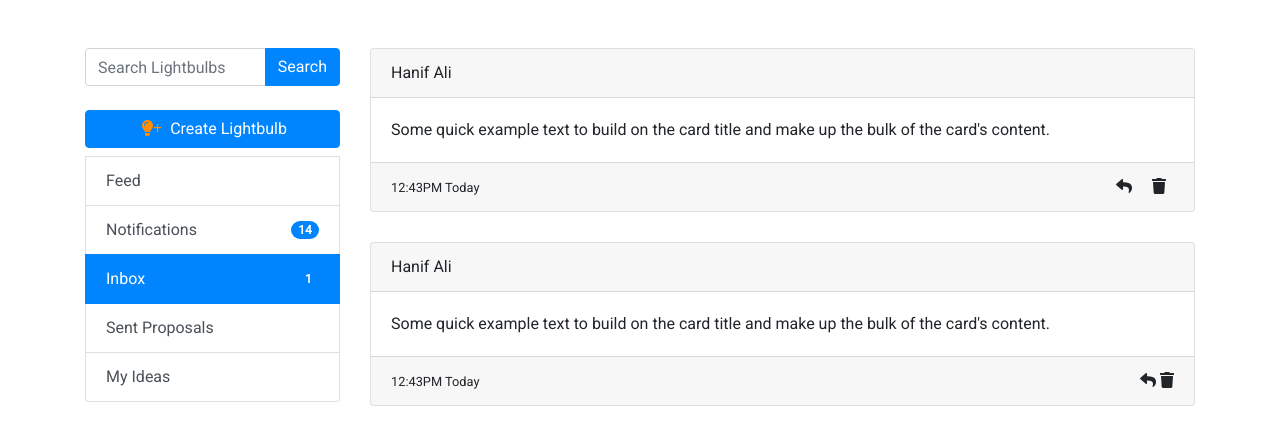
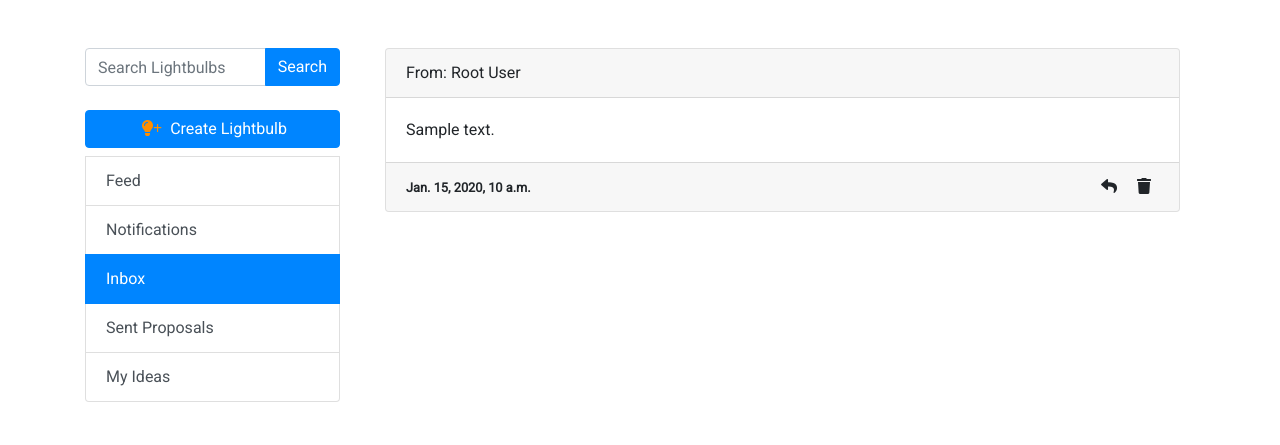
Before and after one commit to hanif-ali/lightbulbs, a Django app: page /inbox in a window 1280 px wide. Shown: the part 56-501 px from the top of the page. Run offline with Django 3.2, Linux system fonts and the light colour scheme; a user stored in the database is signed in; data comes from the database, SQL or seed files in the repository; tables that the repository leaves empty hold one stand-in row (values such as "Sample post"); some libraries are stand-ins or nearby versions.

Commit message:
Integrated Inbox page and implemented delete button functionality

```diff
--- a/lightbulbs/LB/static/js/user.js
+++ b/lightbulbs/LB/static/js/user.js
@@ -100,3 +100,15 @@
                 })
             })
     })
+
+
+var message_delete_buttons = document.querySelectorAll(".message-delete")
+message_delete_buttons.forEach(button => {
+    button.addEventListener('click', event => {
+        message_id = button.dataset.message
+        confirmation = confirm("Do you want to delete this message?")
+        if(confirmation){
+            document.location.replace(`http://${window.location.hostname}:${window.location.port}/inbox/delete/${message_id}`)
+        }
+    })
+})
--- a/lightbulbs/LB/views.py
+++ b/lightbulbs/LB/views.py
@@ -93,7 +93,7 @@
     template_name = 'LB/feed.html'
     context_object_name = 'ideas'
     ordering = ['-rating']
-    paginate_by = 1
+    paginate_by = 6
 
 
 class Idea(DetailView, LoginRequiredMixin):
@@ -156,7 +156,7 @@
 class Inbox(LoginRequiredMixin, ListView):
     model = Message
     template_name = "LB/inbox.html"
-    context_object_name = "messages"
+    context_object_name = "inbox_messages"
 
     def get_queryset(self):
         queryset = Message.objects.filter(receiver=self.request.user)
@@ -176,7 +176,7 @@
         return False
 
     def get(self, *args, **kwargs):
-        messages.warning(self.request, "The message was deleted.")
+        messages.success(self.request, "The message was deleted.")
         self.message.delete()
         return redirect(self.success_url)
 
--- a/lightbulbs/templates/LB/feed.html
+++ b/lightbulbs/templates/LB/feed.html
@@ -3,17 +3,19 @@
 
 {% block content%}
 
-{% include 'LB/partials/django_messages.html' %}
 
 {% for idea in ideas %}
+
   <div class="col-md-12">
     <div class="card feed-item">
+
       <div class="card-header">
         <a class="card-title feed-item-title">{{idea.title}}</a>
         <div class="badge badge-secondary">
           {{idea.category}}
         </div>
       </div>
+
       <div class="card-body">
 
         <p class="card-text feed-item-description">
--- a/lightbulbs/templates/LB/inbox.html
+++ b/lightbulbs/templates/LB/inbox.html
@@ -1,139 +1,41 @@
-<!DOCTYPE html>
-<html lang="en">
-  <head>
-    <!-- Required meta tags -->
-    <meta charset="utf-8">
-    <meta name="viewport" content="width=device-width, initial-scale=1, shrink-to-fit=no">
-    <title>Lightbulbs - Idea Sharing Platform</title>
+{% extends 'LB/partials/feed_base.html' %}
+{% load static %}
 
-    <link rel="stylesheet" href="https://use.fontawesome.com/releases/v5.6.3/css/all.css" integrity="sha384-UHRtZLI+pbxtHCWp1t77Bi1L4ZtiqrqD80Kn4Z8NTSRyMA2Fd33n5dQ8lWUE00s/" crossorigin="anonymous">
+{% block content%}
 
-    <link rel="stylesheet" href="css/bootstrap4-wizardry.min.css">
+{% for message in inbox_messages %}
 
-    <link rel="stylesheet" href="css/styles.css">
-
-    <link href="https://fonts.googleapis.com/css?family=Comfortaa|Roboto:300,400" rel="stylesheet">
-
-
-  </head>
-  <body>
-
-  <div class="bg-dark navbar-dark text-white">
-    <div class="container">
-      <nav class="navbar px-0 navbar-expand-lg navbar-dark">
-        <button class="navbar-toggler" type="button" data-toggle="collapse" data-target="#navbarNavAltMarkup" aria-controls="navbarNavAltMarkup" aria-expanded="false" aria-label="Toggle navigation">
-          <span class="navbar-toggler-icon"></span>
-        </button>
-        <div class="collapse navbar-collapse" id="navbarNavAltMarkup">
-          <div class="navbar-nav">
-            <a href="#" class="navbar-brand text-white">
-              <span class="fa fa-lightbulb text-warning mx-2"></span>
-            LightBulbs</a>
-            <a href="index.html" class="nav-link text-white">Home</a>
-            <a href="app.html" class="text-decoration-none nav-link">My Profile</a>
-            <a href="form.html" class="text-decoration-none nav-link">Settings</a>
-            <a href="form.html" class="text-decoration-none nav-link">Log Out</a>
-          </div>
-        </div>
-      </nav>
-
-    </div>
-  </div>
-
-  <div class="container py-5 mb5">
-
-  <div class="row">
-    <div class="col-md-3">
-        <form class="mb-3">
-          <div class="input-group">
-            <input type="text" class="form-control" placeholder="Search Lightbulbs">
-            <div class="input-group-append">
-              <button type="submit" class="btn btn-primary">Search</button>
-            </div>
-          </div>
-        </form>
-
-        <div class="list-group">
-          <button class="btn btn-primary my-2">
-            <span class="fa fa-lightbulb text-warning mx-1">+</span>
-            Create Lightbulb</button>
-          <a href="#" class="list-group-item list-group-item-action"> Feed </a>
-          <a href="#" class="list-group-item list-group-item-action  d-flex justify-content-between align-items-center">
-            Notifications
-            <span class="badge badge-primary badge-pill ml-auto">14</span>
-          </a>
-          <a href="#" class="list-group-item active list-group-item-action d-flex justify-content-between align-items-center">
-            Inbox
-            <span class="badge badge-primary badge-pill ml-auto">1</span>
-          </a>
-          <a href="#" class="list-group-item list-group-item-action">Sent Proposals
-
-          </a>
-          <a href="#" class="list-group-item list-group-item-action">My Ideas</a>
-        </div>
-    </div>
-    <div class="col-md-9">
-
-      <div class="row">
   <div class="col-md-12">
     <div class="card message">
         <div class="card-header message-header">
-                  Hanif Ali
+            From: {{message.sender}}
         </div>
       <div class="card-body">
         <p class="card-text message-text">
-                Some quick example text to build on the card title
-                and make up the bulk of the card's content.
+          {{message.message}}
         </p>
       </div>
       <div class="card-footer message-footer">
           <div class="message-timestamp">
-                    <small>12:43PM Today</small>
+              <small><strong>{{message.timestamp}}</strong></small>
           </div>
         <div class="message-controls">
-                <span class="fa fa-reply message-reply"></span>
-                <span class="fa fa-trash message-delete"></span>
-              </div>
-            </div>
-          </div>
-        </div>
-        <div class="col-md-12">
-          <div class="card">
-              <div class="card-header">
-                  Hanif Ali
-              </div>
-            <div class="card-body">
-              <p class="card-text">
-                Some quick example text to build on the card title
-                and make up the bulk of the card's content.
-              </p>
-            </div>
-            <div class="card-footer">
-                <div style="float: left">
-                    <small>12:43PM Today</small>
-                </div>
-              <div style="float:right">
-                <span class="fa fa-reply"></span>
-                <span class="fa fa-trash"></span>
-              </div>
+          <span data-message="{{message.sender.id}}" class="fa fa-reply message-reply"></span>
+          <span data-message="{{message.id}}" class="fa fa-trash message-delete"></span>
         </div>
       </div>
     </div>
   </div>
 
-    </div>
-  </div>
-
-</div>
+{% endfor%}
 
 
+{% endblock %}
 
-    <!-- Optional JavaScript -->
-    <!-- jQuery first, then Popper.js, then Bootstrap JS -->
 
-  <script src="https://code.jquery.com/jquery-3.3.1.slim.min.js" integrity="sha384-q8i/X+965DzO0rT7abK41JStQIAqVgRVzpbzo5smXKp4YfRvH+8abtTE1Pi6jizo" crossorigin="anonymous"></script>
-  <script src="https://cdnjs.cloudflare.com/ajax/libs/popper.js/1.14.7/umd/popper.min.js" integrity="sha384-UO2eT0CpHqdSJQ6hJty5KVphtPhzWj9WO1clHTMGa3JDZwrnQq4sF86dIHNDz0W1" crossorigin="anonymous"></script>
-  <script src="https://stackpath.bootstrapcdn.com/bootstrap/4.3.1/js/bootstrap.min.js" integrity="sha384-JjSmVgyd0p3pXB1rRibZUAYoIIy6OrQ6VrjIEaFf/nJGzIxFDsf4x0xIM+B07jRM" crossorigin="anonymous"></script>
-
-  </body>
-</html>
+{% block additional_scripts %}
+  <script>
+    activate_navigation_link("home");
+    activate_side_navigation_link("inbox");
+  </script>
+{% endblock %}
--- a/lightbulbs/templates/LB/partials/django_messages.html
+++ b/lightbulbs/templates/LB/partials/django_messages.html
@@ -1,4 +1,5 @@
 {% if messages %}
+
    {% for message in messages %}
         {% if message.level == DEFAULT_MESSAGE_LEVELS.ERROR %}
             <div class="alert alert-danger">{{message}}</div>
--- a/lightbulbs/templates/LB/partials/feed_base.html
+++ b/lightbulbs/templates/LB/partials/feed_base.html
@@ -33,6 +33,10 @@
 
         <div class="col-md-9">
 
+          <div class="col-md-12">
+            {% include 'LB/partials/django_messages.html' %}
+          </div>
+
           {% block content %}{% endblock %}
 
         </div>
```
Also changed, not shown: lightbulbs/templates/LB/notifications.html (+9 -2 lines). Lines whose indentation alone changed are shown as unchanged.
